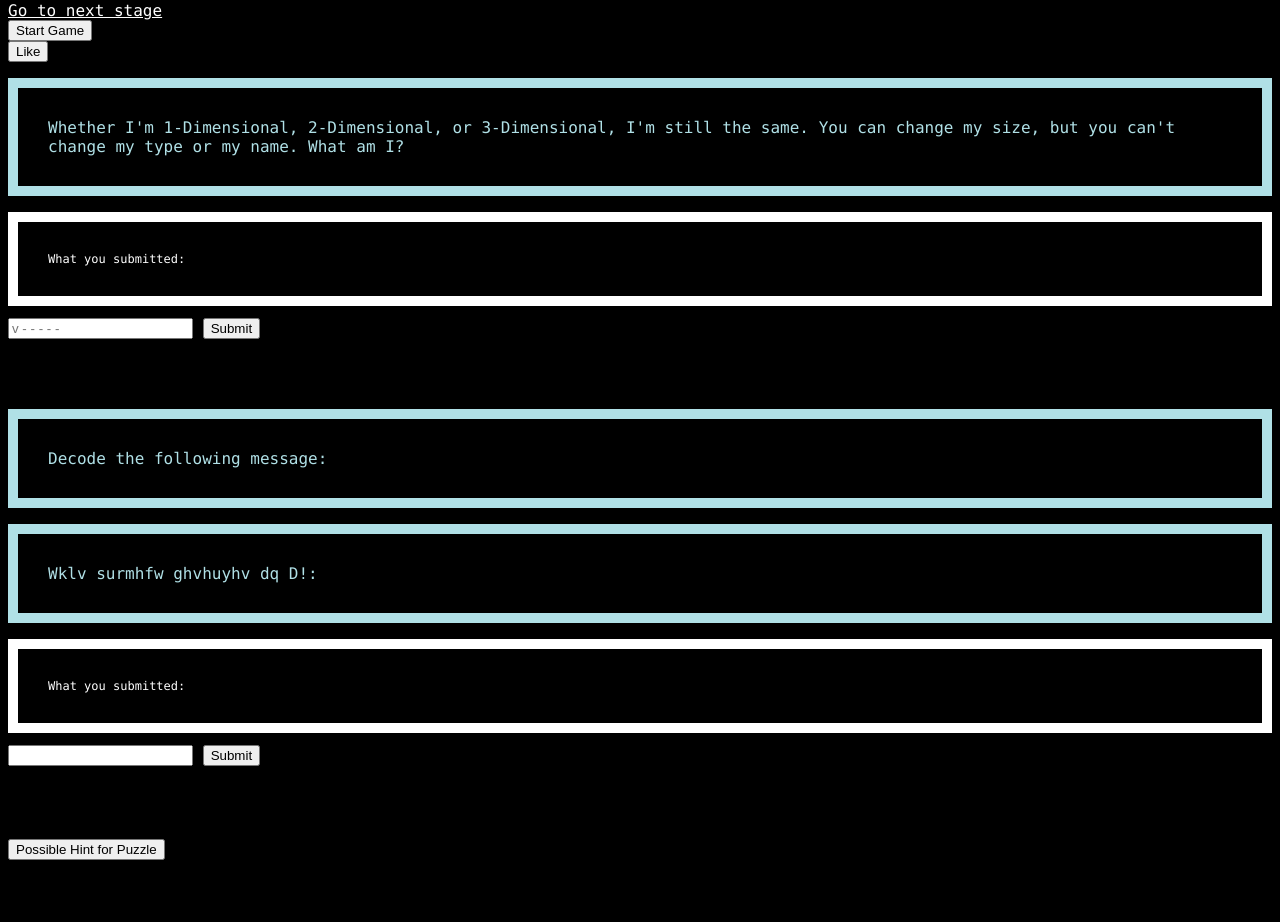
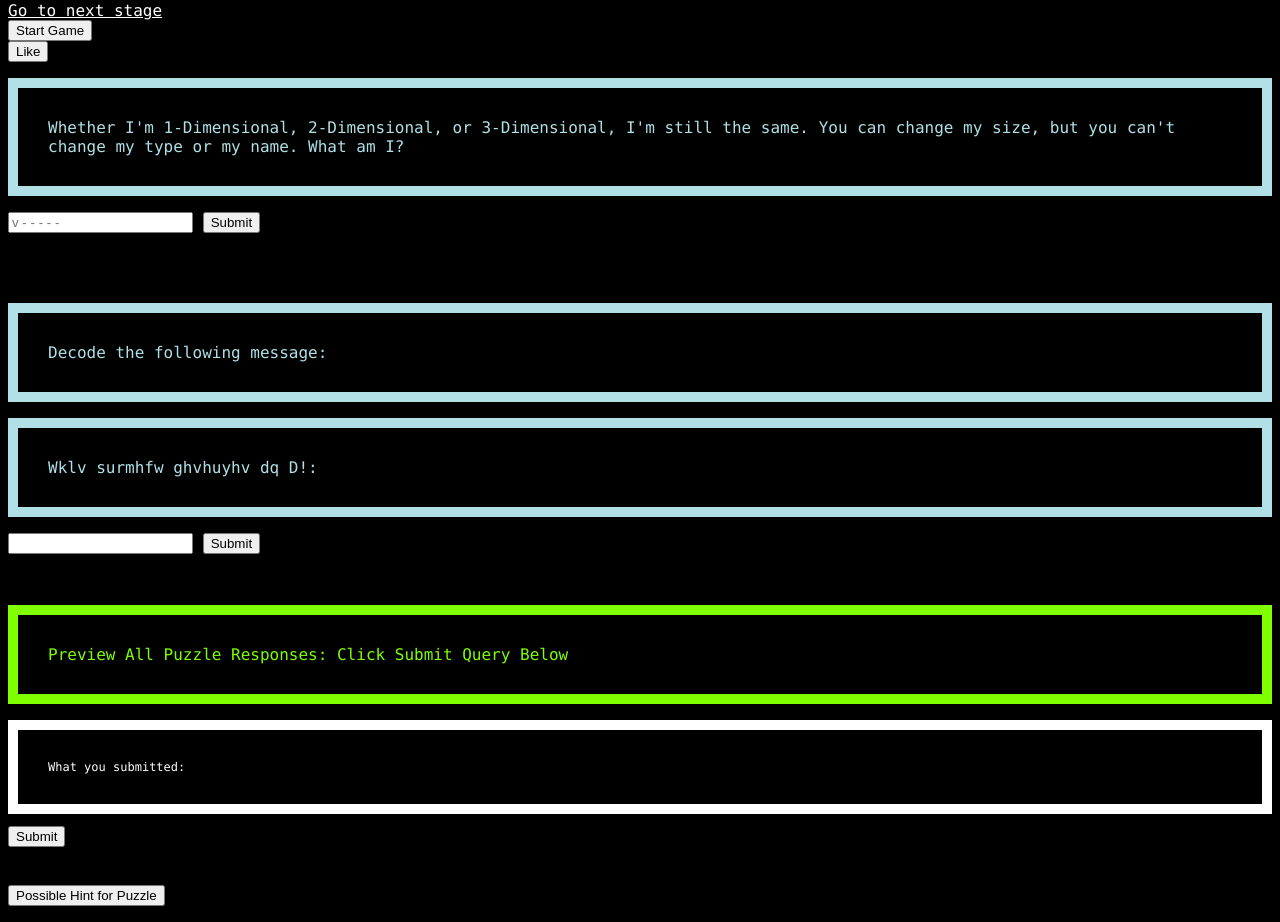
Before and after one commit to CS222-UIUC/course-project-group-13, a Django app: page /stageone in a window 1280 px wide. Shown: the part 308-1230 px from the top of the page. Before the commit the page ends 1168 px from the top, so only its background shows below. Run offline with Django 4.2, Linux system fonts and the light colour scheme.

Commit message:
Fixed issue where submitted answers won't save, and added 'Preview All' feature

```diff
--- a/website/templates/stageone.html
+++ b/website/templates/stageone.html
@@ -63,17 +63,8 @@ function myFunction() {
     <div id="something_container"></div>
     <input type="hidden" name="form_type" value="puzzle_one">
     <p>Whether I'm 1-Dimensional, 2-Dimensional, or 3-Dimensional, I'm still the same. You can change my size, but you can't change my type or my name. What am I?</p>
-    <p id="puz1display"  style="color:white;font-size:12px;">What you submitted: </p>
     <input type="text" id="clue_one_password" name="clue_one_password" minlength="6" maxlength="6" placeholder="v - - - - -">
     <input type="submit" onclick="puz1response()"/>
-    <script type="text/javascript">
-        var puz1answer;
-        function puz1response() {
-            puz1answer= document.getElementById('clue_one_password').value;
-            localStorage.setItem('store1', puz1answer);
-            document.getElementById("puz1display").innerHTML = "What you submitted: " + puz1answer;
-        }
-    </script>
 </form>
 
 {% if messages %}
@@ -94,18 +85,28 @@ function myFunction() {
   <input type="hidden" name="form_type" value="puzzle_two">
   <p>Decode the following message: </p>
   <p>Wklv surmhfw ghvhuyhv dq D!: </p>
-  <p id="puz2display"  style="color:white;font-size:12px;">What you submitted: </p>
   <input type="text" id="clue_two_password" name="clue_two_password" textarea id="Clue 2 Puzzle Response" name="Clue 2 Puzzle Response" rows="2" cols="40"></textarea>
   <input type="submit" onclick="function2()"/>
-  <script type="text/javascript">
-      var puz2response;
-      function function2() {
-      puz2response = document.getElementById('Clue 2 Puzzle Response').value;
-          localStorage.setItem('store2', puz2response);
-          document.getElementById("puz2display").innerHTML = "What you submitted: " + puz2response;
-      }
-  </script>
 </form>
+
+<br>
+
+<p style="color:chartreuse;font: size 12px;">Preview All Puzzle Responses: Click Submit Query Below</p>
+<p id="preview_stage1"  style="color:white;font-size:12px;">What you submitted: </p>
+<input type="submit" onclick="f()"/>
+<script type="text/javascript">
+    var p1r;
+    var p2r;
+    function f() {
+        p1r = document.getElementById('clue_one_password').value;
+        p2r = document.getElementById('clue_two_password').value;
+        localStorage.setItem('1', p1r);
+        localStorage.setItem('2', p2r);
+        document.getElementById("preview_stage1").innerHTML = "Puzzle 1 response: " + " " + p1r + ", Puzzle 2 Response: " + p2r;
+    }
+</script>
+
+
 
 
 <br>
```
